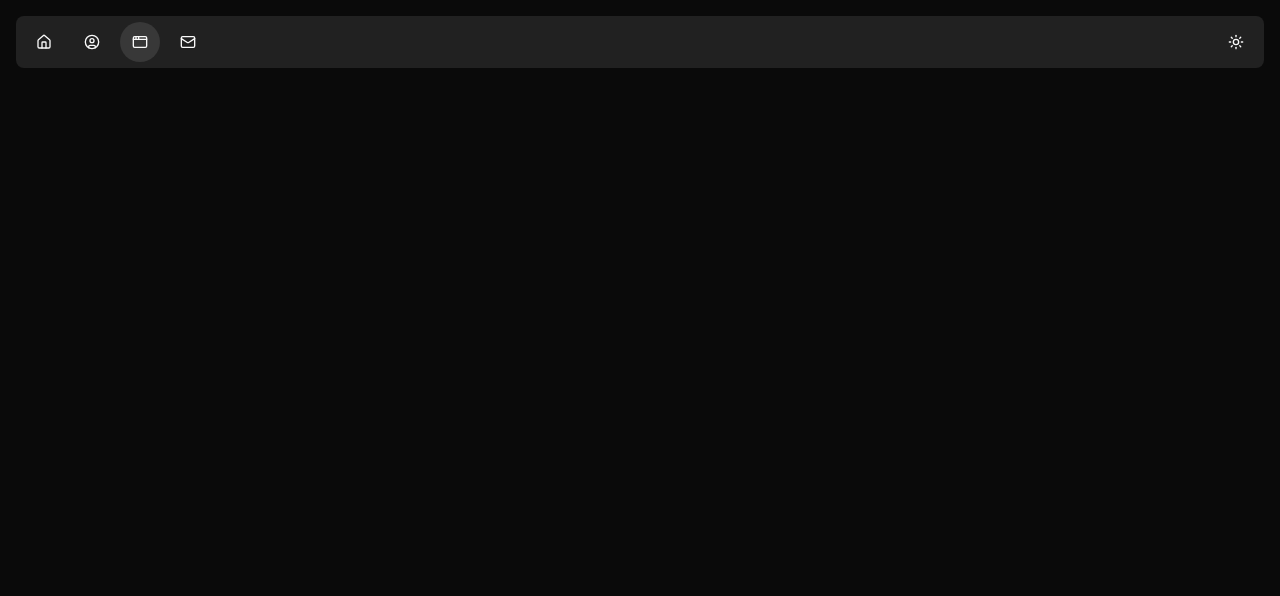
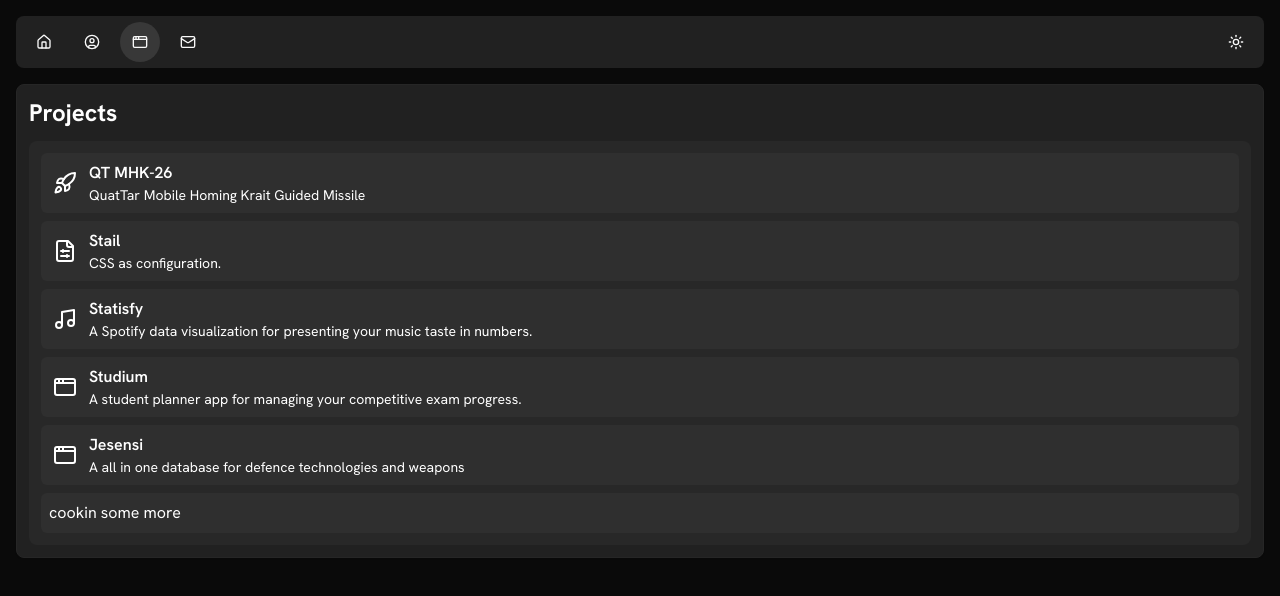
Before and after one commit to heywinit/winit, a React (Vite) app: page /projects in a window 1280 px wide. Shown: the top 596 px of the page. Built offline with nearby package versions, Linux system fonts and the light colour scheme.

Commit message:
add more shit

```diff
--- a/src/pages/About.tsx
+++ b/src/pages/About.tsx
@@ -1,9 +1,30 @@
 import NavBar from "@/components/elements/NavBar";
+import { useTheme } from "@/components/theme-provider";
+import { Card } from "@/components/ui/card";
 
 function About() {
+  const { theme } = useTheme();
+
   return (
-    <div className="w-screen h-screen p-4">
+    <div className="w-screen h-screen p-4 flex-grow space-y-4">
       <NavBar />
+      <Card
+        className={`space-y-3 p-3 ${
+          theme === "dark" ? "bg-p text-white" : "bg-white text-black"
+        }`}
+      >
+        <div className="space-y-1">
+          <h1 className="text-3xl font-bold">Winit.</h1>
+          <h2
+            className={`text-1xl font-semibold leading-snug ${
+              theme === "dark" ? "text-white/[0.9]" : "text-black/[0.9]"
+            }`}
+          >
+            brrr et le bang.
+            <br />
+          </h2>
+        </div>
+      </Card>
     </div>
   );
 }
--- a/src/pages/Home.tsx
+++ b/src/pages/Home.tsx
@@ -65,7 +65,7 @@ function App() {
               theme === "dark" ? "text-white/[0.9]" : "text-black/[0.9]"
             }`}
           >
-            I'm a 18 y/o Software Developer & Avionics Engineer from India. This
+            I'm a 19 y/o Software Developer & Avionics Engineer from India. This
             is my personal website where I share my projects, thoughts and
             experiences.
           </h2>
@@ -107,8 +107,7 @@ function App() {
           </div>
           <div className={`slide-container text-white`}>
             <div className="slide-track">
-              {[1, 2].map(() =>
-                [
+              {[
                 "golang",
                 "js/ts",
                 "java",
@@ -120,20 +119,16 @@ function App() {
                 <div
                   key={idx}
                   className={`slide-item ${
-                      theme === "dark"
-                        ? "text-white bg-p"
-                        : "text-black bg-white"
+                    theme === "dark" ? "text-white bg-p" : "text-black bg-white"
                   }`}
                 >
                   {item}
                 </div>
-                ))
-              )}
+              ))}
             </div>
 
             <div className="slide-track">
-              {[1, 2].map(() =>
-                [
+              {[
                 "spring",
                 "javalin",
                 "react",
@@ -141,26 +136,21 @@ function App() {
                 "node",
                 "mysql",
                 "mongodb",
-                  "angular",
                 "nextjs",
               ].map((item, idx) => (
                 <div
                   key={idx}
                   className={`slide-item ${
-                      theme === "dark"
-                        ? "text-white bg-p"
-                        : "text-black bg-white"
+                    theme === "dark" ? "text-white bg-p" : "text-black bg-white"
                   }`}
                 >
                   {item}
                 </div>
-                ))
-              )}
+              ))}
             </div>
 
             <div className="slide-track">
-              {[1, 2].map(() =>
-                ["linux", "git", "vercel", "docker", "kubernetes", "aws"].map(
+              {["linux", "git", "vercel", "docker", "kubernetes", "aws"].map(
                 (item, idx) => (
                   <div
                     key={idx}
@@ -172,7 +162,6 @@ function App() {
                   >
                     {item}
                   </div>
-                  )
                 )
               )}
             </div>
@@ -209,12 +198,12 @@ function App() {
           </div>
           {[
             {
-              name: "QT MHK-28",
-              desc: "QuatTar Mobile High-Impact Kill Guided Missile",
+              name: "QT MHK-26",
+              desc: "QuatTar Mobile Homing Krait Guided Missile",
               icon: <Rocket className="w-8" />,
             },
             // {
-            //   name: "QT LaDE-2",
+            //   name: "QT LaDE-2",n
             //   desc: "QuatTar Low-Altitude Direct Engagement Guided Missile.",
             //   icon: <Rocket className="w-8" />,
             // },
--- a/src/pages/Projects.tsx
+++ b/src/pages/Projects.tsx
@@ -1,11 +1,83 @@
 import NavBar from "@/components/elements/NavBar";
+import { useTheme } from "@/components/theme-provider";
+import { Card } from "@/components/ui/card";
+import { AppWindowIcon, FileSlidersIcon, Music, Rocket } from "lucide-react";
 
 function Projects() {
+  const { theme } = useTheme();
+
   return (
-    <div className="w-screen h-screen p-4">
+    <div className="w-screen h-screen p-4 flex-grow space-y-4">
       <NavBar />
+      <Card
+        className={`space-y-3 p-3 ${
+          theme === "dark" ? "bg-p text-white" : "bg-white text-black"
+        }`}
+      >
+        <div className="space-y-1">
+          <h1 className="text-2xl font-bold">Projects</h1>
+        </div>
+        <div
+          className={` space-y-2 p-3 rounded-lg
+            ${
+              theme === "dark" ? "bg-white/[0.03] text-white" : "bg-gray-300/50"
+            }
+          `}
+        >
+          {[
+            {
+              name: "QT MHK-26",
+              desc: "QuatTar Mobile Homing Krait Guided Missile",
+              icon: <Rocket className="w-8" />,
+            },
+            {
+              name: "Stail",
+              desc: "CSS as configuration.",
+              icon: <FileSlidersIcon className="w-8" />,
+            },
+            {
+              name: "Statisfy",
+              desc: "A Spotify data visualization for presenting your music taste in numbers.",
+              icon: <Music className="w-8" />,
+            },
+            {
+              name: "Studium",
+              desc: "A student planner app for managing your competitive exam progress.",
+              icon: <AppWindowIcon className="w-8" />,
+            },
+            {
+              name: "Jesensi",
+              desc: "A all in one database for defence technologies and weapons",
+              icon: <AppWindowIcon className="w-8" />,
+            },
+          ].map((project) => (
+            <div
+              className={`flex space-x-2 items-center p-2 rounded-md select-none ${
+                theme === "dark"
+                  ? "bg-white/[0.03] text-white"
+                  : "bg-white text-black"
+              }`}
+              key={project.name}
+            >
+              <div>{project.icon}</div>
+              <div className="flex flex-col">
+                <h3 className="text-md font-semibold">{project.name}</h3>
+                <h3 className="text-sm">{project.desc}</h3>
+              </div>
+            </div>
+          ))}
+          <div
+            className={`flex space-x-2 items-center p-2 rounded-md select-none ${
+              theme === "dark"
+                ? "bg-white/[0.03] text-white"
+                : "bg-white text-black"
+            }`}
+          >
+            <div>cookin some more</div>
+          </div>
+        </div>
+      </Card>
     </div>
   );
 }
-
 export default Projects;
```
Lines whose indentation alone changed are shown as unchanged.
